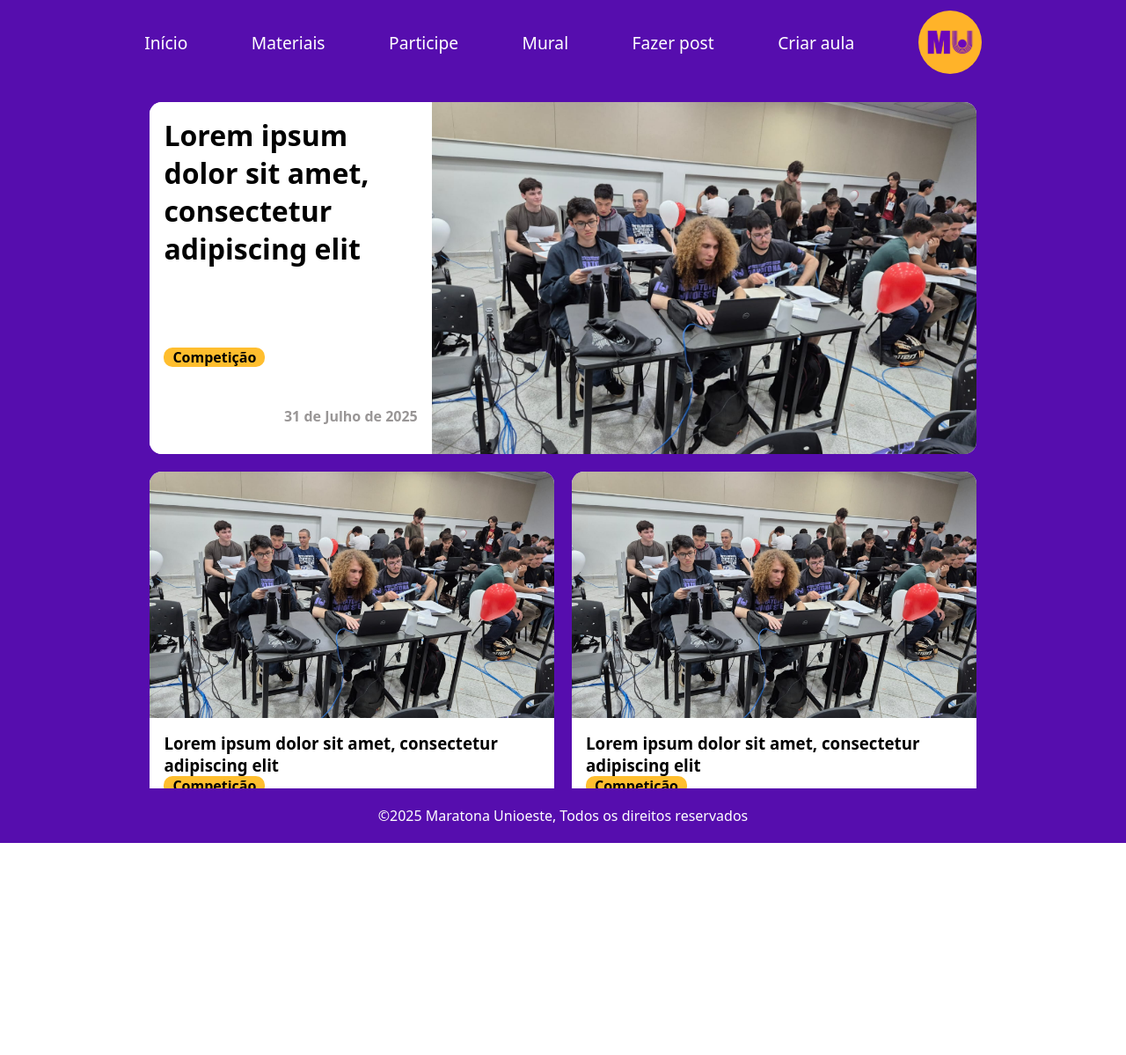
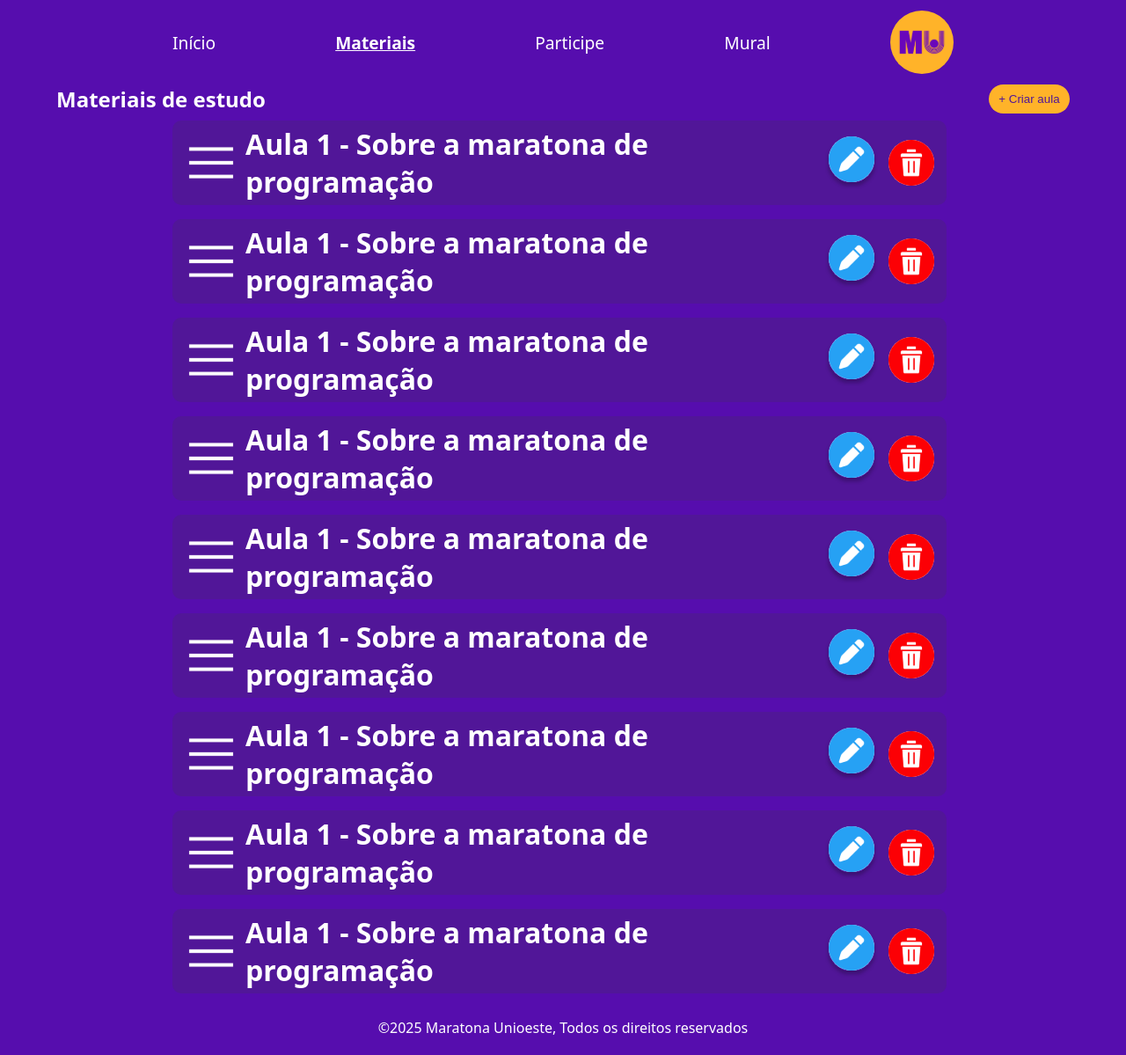
Before and after one commit to GabrielTrojack/Maratona_Unioeste, a React (Vite) app: page /materials in a window 1280 px wide. Shown: the whole page at 88% size. Before the commit the page ends 958 px from the top, so only its background shows below. Built offline with nearby package versions, Linux system fonts and the light colour scheme.

Commit message:
muitas alterações

```diff
--- a/package.json
+++ b/package.json
@@ -11,7 +11,8 @@
   },
   "dependencies": {
     "react": "^19.1.1",
-    "react-dom": "^19.1.1"
+    "react-dom": "^19.1.1",
+    "react-router-dom": "^7.12.0"
   },
   "devDependencies": {
     "@eslint/js": "^9.36.0",
--- a/src/App.jsx
+++ b/src/App.jsx
@@ -1,14 +1,31 @@
-import React from "react";
+import { BrowserRouter, Routes, Route } from "react-router-dom";
+
+import NavBar from "./components/Navbar/Navbar.jsx";
+import Footer from "./components/Footer/Footer.jsx";
 import Landing from "./pages/LandingPage/LandingPage";
 import Login from "./pages/AdmLogin/AdmLogin";
 import Material from "./pages/Materials/MaterialPage";
 import MaterialForm from "./pages/MaterialForms/MaterialForm";
 import Mural from "./pages/Mural/MuralPage";
 import Lesson from "./pages/Lesson/LessonPage";
-
+import Post from "./pages/Post/PostPage";
 
 function App() {
-  return <Mural />;
+  return (
+    <BrowserRouter>
+      <NavBar />
+      <Routes>
+        <Route path="/" element={<Landing />} />
+        <Route path="/login" element={<Login />} />
+        <Route path="/posts" element={<Post />} />
+        <Route path="/materials" element={<Material />} />
+        <Route path="/materials/new" element={<MaterialForm />} />
+        <Route path="/mural" element={<Mural />} />
+        <Route path="/lesson" element={<Lesson />} />
+      </Routes>
+      <Footer />
+    </BrowserRouter>
+  );
 }
 
 export default App;
--- a/src/components/Navbar/Navbar.css
+++ b/src/components/Navbar/Navbar.css
@@ -32,13 +32,16 @@
   margin: 0;
 }
 
-.nav-links p {
+.nav-links a {
+  color: #fff;
   font-size: 1.2rem;
   cursor: pointer;
   transition: 0.2s ease;
+  text-decoration: none;
 }
 
-.nav-links p:hover {
+.nav-links a:hover {
+  color: #fff;
   transform: scale(1.1);
   text-decoration: underline;
 }
--- a/src/components/Navbar/Navbar.jsx
+++ b/src/components/Navbar/Navbar.jsx
@@ -1,19 +1,23 @@
-import React from "react";
+import { NavLink, useNavigate } from "react-router-dom";
 import "./Navbar.css";
 import logo from "../../assets/logo.svg";
 
 const Navbar = () => {
+  const navigate = useNavigate();
+
+    function landingNavigate() {
+    navigate("/");
+  }
+
   return (
     <nav className="navbar">
         <div className="navbar-container">
             <ul className="nav-links">
-                <p>Início</p>
-                <p>Materiais</p>
-                <p>Participe</p>
-                <p>Mural</p>
-                <p>Fazer post</p>
-                <p>Criar aula</p>
-              <img src={logo} alt="Logo MU" onClick={()=>console.log("inicio")} className="logo-img" />
+                <NavLink to="/" end>Início</NavLink>
+                <NavLink to="/materials">Materiais</NavLink>
+                <NavLink to="/">Participe</NavLink>
+                <NavLink to="/mural">Mural</NavLink>
+              <img src={logo} alt="Logo MU" onClick={()=>landingNavigate()} className="logo-img" />
             </ul>
         </div>
     </nav>
--- a/src/main.jsx
+++ b/src/main.jsx
@@ -2,13 +2,10 @@ import { StrictMode } from 'react'
 import { createRoot } from 'react-dom/client'
 import './index.css'
 import App from './App.jsx'
-import NavBar from "./components/Navbar/Navbar.jsx";
-import Footer from "./components/Footer/Footer.jsx";
+
 
 createRoot(document.getElementById('root')).render(
   <StrictMode>
-    <NavBar />
     <App />
-    <Footer />
   </StrictMode>,
 )
--- a/src/pages/LandingPage/LandingPage.jsx
+++ b/src/pages/LandingPage/LandingPage.jsx
@@ -3,10 +3,8 @@ import "./LandingPage.css";
 import Navbar from "../../components/Navbar/Navbar";
 import Footer from "../../components/Footer/Footer";
 
-
-
 import trofeu from "../../assets/trofeu.svg";
-import carlos from "../../assets/carlos.svg";
+import carlos from "../../assets/SuperCarlos.svg";
 
 const Landing = () => {
   return (
@@ -21,10 +19,10 @@ const Landing = () => {
             <button>Participe</button>
           </div>
 
-          <img src={trofeu} alt="Logo MU" className="trofeu-img" />
+          {/* <img src={trofeu} alt="Logo MU" className="trofeu-img" /> */}
         </div>
+        {/* <img src={carlos} alt="ESSE É O CARLOS" className="carlos-img" /> */}
         <div className="about">
-            <img src={carlos} alt="ESSE É O CARLOS" className="carlos-img" />
             <div className="we">
               <p>Quem somos?</p>
               <p>
@@ -40,7 +38,6 @@ const Landing = () => {
           <div className="diag"></div>
         </div>
       </div>
-      <Footer />
     </div>
   );
 };
--- a/src/pages/Materials/MaterialPage.css
+++ b/src/pages/Materials/MaterialPage.css
@@ -1,7 +1,6 @@
 
 .material-page {
   width: 100vw;
-  height: 100vh;
   background: #560DAE;
   color: white;
   display: flex;
@@ -15,6 +14,11 @@
     display: flex;
     flex-direction: column;
 }
+
+.aulas{
+  min-height: max-content;
+}
+
 .aula{
   display: flex;
   align-items: center;
@@ -25,6 +29,7 @@
   cursor: pointer;
   margin-top: 0.5rem;
   margin-bottom: 0.5rem;
+  padding: 5px;
 }
 
 .material-header{
--- a/src/pages/Materials/MaterialPage.jsx
+++ b/src/pages/Materials/MaterialPage.jsx
@@ -25,6 +25,81 @@ const Material = () => {
               <img src={excluir} onClick={()=>console.log("exclui aula")} />
             </div>
           </div>
+
+          <div onClick={()=>console.log("vai pra aula")} className="aula">
+            <div className="cnt">
+              <img src={menu} alt="" />
+              <h1>Aula 1 - Sobre a maratona de programação</h1>
+            </div>
+            <div className="buttons">
+              <img src={editar} onClick={()=>console.log("edita aula")} />
+              <img src={excluir} onClick={()=>console.log("exclui aula")} />
+            </div>
+          </div><div onClick={()=>console.log("vai pra aula")} className="aula">
+            <div className="cnt">
+              <img src={menu} alt="" />
+              <h1>Aula 1 - Sobre a maratona de programação</h1>
+            </div>
+            <div className="buttons">
+              <img src={editar} onClick={()=>console.log("edita aula")} />
+              <img src={excluir} onClick={()=>console.log("exclui aula")} />
+            </div>
+          </div><div onClick={()=>console.log("vai pra aula")} className="aula">
+            <div className="cnt">
+              <img src={menu} alt="" />
+              <h1>Aula 1 - Sobre a maratona de programação</h1>
+            </div>
+            <div className="buttons">
+              <img src={editar} onClick={()=>console.log("edita aula")} />
+              <img src={excluir} onClick={()=>console.log("exclui aula")} />
+            </div>
+          </div><div onClick={()=>console.log("vai pra aula")} className="aula">
+            <div className="cnt">
+              <img src={menu} alt="" />
+              <h1>Aula 1 - Sobre a maratona de programação</h1>
+            </div>
+            <div className="buttons">
+              <img src={editar} onClick={()=>console.log("edita aula")} />
+              <img src={excluir} onClick={()=>console.log("exclui aula")} />
+            </div>
+          </div><div onClick={()=>console.log("vai pra aula")} className="aula">
+            <div className="cnt">
+              <img src={menu} alt="" />
+              <h1>Aula 1 - Sobre a maratona de programação</h1>
+            </div>
+            <div className="buttons">
+              <img src={editar} onClick={()=>console.log("edita aula")} />
+              <img src={excluir} onClick={()=>console.log("exclui aula")} />
+            </div>
+          </div><div onClick={()=>console.log("vai pra aula")} className="aula">
+            <div className="cnt">
+              <img src={menu} alt="" />
+              <h1>Aula 1 - Sobre a maratona de programação</h1>
+            </div>
+            <div className="buttons">
+              <img src={editar} onClick={()=>console.log("edita aula")} />
+              <img src={excluir} onClick={()=>console.log("exclui aula")} />
+            </div>
+          </div><div onClick={()=>console.log("vai pra aula")} className="aula">
+            <div className="cnt">
+              <img src={menu} alt="" />
+              <h1>Aula 1 - Sobre a maratona de programação</h1>
+            </div>
+            <div className="buttons">
+              <img src={editar} onClick={()=>console.log("edita aula")} />
+              <img src={excluir} onClick={()=>console.log("exclui aula")} />
+            </div>
+          </div><div onClick={()=>console.log("vai pra aula")} className="aula">
+            <div className="cnt">
+              <img src={menu} alt="" />
+              <h1>Aula 1 - Sobre a maratona de programação</h1>
+            </div>
+            <div className="buttons">
+              <img src={editar} onClick={()=>console.log("edita aula")} />
+              <img src={excluir} onClick={()=>console.log("exclui aula")} />
+            </div>
+          </div>
+
         </div>
       </div>
     </div>
--- /dev/null
+++ b/src/pages/Post/PostPage.css
@@ -0,0 +1,60 @@
+.post-page {
+  width: 100vw;
+  background: #560DAE;
+  color: white;
+  display: flex;
+  flex-direction: column;
+  overflow-y: auto;
+  margin-top: 6rem;
+  padding-left:5%;
+  padding-right:5%;
+  justify-content: center;
+  align-items: center;
+}
+
+.post{
+  white-space: pre-wrap;
+}
+
+.post-content{
+  width: 80%;
+}
+
+.post-page span {
+  background-color: #ffbe2e;
+  border-radius: 10px;
+  padding-right: 10px;
+  padding-left: 10px;
+  font-weight: 650;
+}
+
+h1 {
+  margin: 0;
+  font-weight: bold;
+  font-size: clamp(1rem,2.5vw, 5rem);
+  white-space: normal;
+  overflow: hidden;
+  text-overflow: ellipsis;
+}
+
+.cover {
+  display: flex;
+  justify-content: center;
+  background-color: black;
+  margin-bottom: 5%;
+}
+
+.imagecover {
+  width: 50%;     /* ajuste para o seu caso */
+  height: 10%;    /* ajuste para o seu caso */
+  position: relative;
+}
+
+.info{
+  display: flex;
+  justify-content: space-between;
+  flex-direction: row;
+  margin-top: 10px;
+  margin-bottom: 10px;
+
+}
--- /dev/null
+++ b/src/pages/Post/PostPage.jsx
@@ -0,0 +1,39 @@
+import React from "react";
+import "./PostPage.css";
+import prop from "../../assets/prop.jpg";
+
+
+const Post = () => {
+  return (
+  <div className="post-page">
+    <div className="post-content">
+
+      <h1>Lorem ipsum dolor sit amet, consectetur adipiscing elit</h1>
+
+      <div className="info">
+        <div className="span">
+          <span className="tag">Competição</span>
+        </div>
+        <p className="date">31 de Julho de 2025</p>
+      </div>
+
+      <div className="cover">
+        <img src={prop} className="imagecover" />
+      </div>
+
+      <p style={{ whiteSpace: "pre-wrap" }} className="post">Lorem ipsum dolor sit amet. Et ullam sint a laudantium consequuntur ut voluptate harum quo suscipit cupiditate qui iure libero? Et corporis culpa qui expedita eaque hic consectetur expedita.
+        Ut eaque itaque ut distinctio rerum ab blanditiis quas vel nihil amet et repellat doloribus hic esse beatae hic corporis sapiente. Et necessitatibus nihil et porro architecto non facere necessitatibus hic Quis nulla eum enim internos et incidunt consequuntur quo necessitatibus culpa.
+
+        Ab sequi alias aut voluptas sequi aut velit minima qui sint autem et repudiandae veritatis. Eos animi tenetur qui perspiciatis iste et ipsam eligendi hic illum magni et voluptate nesciunt eos quia ipsum. Sit tenetur expedita non eligendi optio qui reiciendis dolore qui illo officiis eos sapiente dolores qui expedita reprehenderit non cupiditate repellendus.
+
+        Lorem ipsum dolor sit amet. Et ullam sint a laudantium consequuntur ut voluptate harum quo suscipit cupiditate qui iure libero? Et corporis culpa qui expedita eaque hic consectetur expedita.
+        Ut eaque itaque ut distinctio rerum ab blanditiis quas vel nihil amet et repellat doloribus hic esse beatae hic corporis sapiente. Et necessitatibus nihil et porro architecto non facere necessitatibus hic Quis nulla eum enim internos et incidunt consequuntur quo necessitatibus culpa.
+      </p>
+
+
+    </div>
+  </div>
+  );
+};
+
+export default Post;
```
Also changed, not shown: src/pages/LandingPage/LandingPage.css (+6 -71 lines), src/assets/SuperCarlos.svg (added), 1 other file (tests, documents, lock files or other folders).
